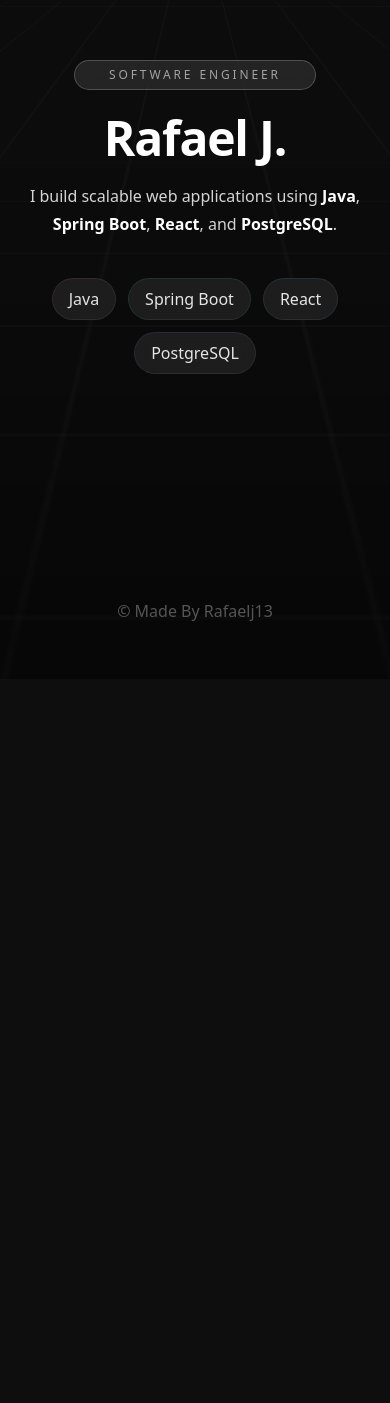
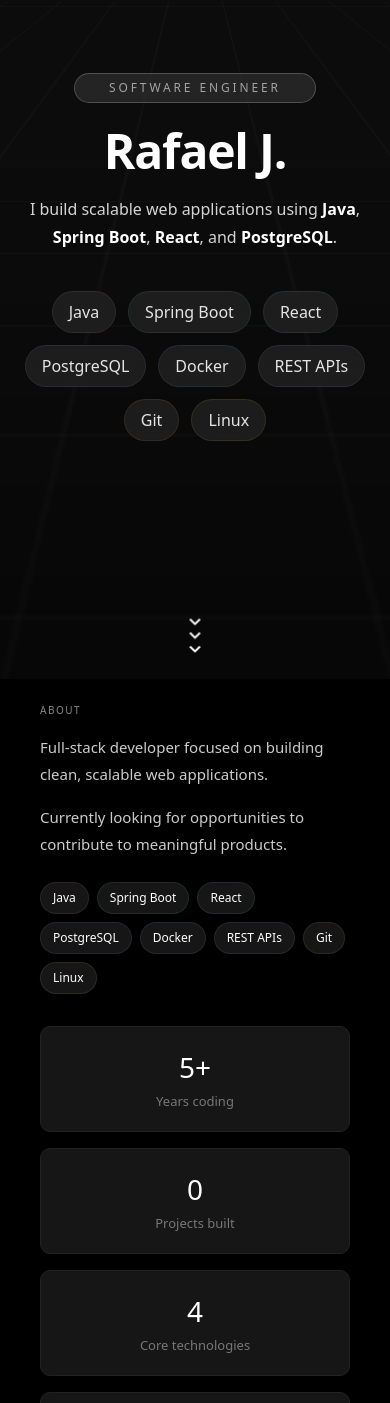
Before and after one commit to RafaelJ13/Portfolio, a React (Vite) app: page / in a window 390 px wide. Shown: the part 165-1568 px from the top of the page. Before the commit the page ends 844 px from the top, so only its background shows below. Built offline with nearby package versions, Linux system fonts and the light colour scheme; no server answers.

Commit message:
feat: integrate Lenis for smooth scrolling and enhance App layout with About section

```diff
--- a/package.json
+++ b/package.json
@@ -10,6 +10,7 @@
     "preview": "vite preview"
   },
   "dependencies": {
+    "lenis": "^1.3.23",
     "react": "^19.2.4",
     "react-dom": "^19.2.4"
   },
--- a/src/App.jsx
+++ b/src/App.jsx
@@ -1,23 +1,43 @@
+import Lenis from 'lenis'
+import { useEffect } from 'react';
+
 import BackgroundGrid from './Components/background/BackgroundGrid'
 import HeroSection from './Components/sections/HeroSection';
 import CustomCursor from './Components/ui/CustomCursor';
 import SiteFooter from './Components/ui/SiteFooter';
 import useCustomCursor from './hooks/useCustomCursor';
+import About from './Components/sections/About'
 
 function App() {
     const { cursorEnabled, cursorPoint, isCursorHovering } = useCustomCursor();
 
+        useEffect(() => {
+            const lenis = new Lenis()
+            function raf(time) {
+                lenis.raf(time)
+                requestAnimationFrame(raf)
+            }
+            requestAnimationFrame(raf)
+        }, [])
+
     return (
-        <div className="min-h-screen bg-neutral-900 text-white overflow-hidden relative">
+        <>
+            <div className="min-h-screen bg-neutral-900 text-white relative ">
                 <CustomCursor
                     cursorEnabled={cursorEnabled}
                     cursorPoint={cursorPoint}
                     isCursorHovering={isCursorHovering}
                 />
+                    <div className="absolute inset-0 overflow-hidden">
                         <BackgroundGrid />
+                    </div>
                 <HeroSection />
+            </div>
+            <div>
+                <About />
                 <SiteFooter />
             </div>
+        </>
     );
 }
 
--- /dev/null
+++ b/src/Components/sections/About.jsx
@@ -0,0 +1,49 @@
+import useGitHubRepoCount from '../../hooks/useGithubRepoCount.js'
+import '../../styles/About.css'
+import techStack from '../../data/techStack.js'
+
+function About() {
+
+    const repoCount = useGitHubRepoCount("RafaelJ13");
+
+    const stats = [
+        { num: "5+", label: "Years coding" },
+        { num: repoCount.toString(),  label: "Projects built" },
+        { num: "4",  label: "Core technologies" },
+        { num: "PT", label: "Based in Portugal" },
+    ];
+
+
+    return (
+        <section id="about" className="min-h-screen snap-start flex flex-col justify-center border-b border-neutral-900">
+            <div className="max-w-4xl w-full mx-auto px-10">
+                <p className="section-label -mb-6">About</p>
+                <div className="about-grid">
+                    <div className="about-text">
+                        <p>Full-stack developer focused on building clean, scalable web applications.</p>
+                        <p>Currently looking for opportunities to contribute to meaningful products.</p>
+
+                        <div className="skills-grid">
+                            {techStack.map((s) => (
+                                <span key={s.name} className={`skill-tag-tw border ${s.tone} ${s.hoverTone} transition-colors duration-200`}>
+                                    {s.name}
+                                </span>
+                            ))}
+                        </div>
+                    </div>
+
+                    <div className="about-stats">
+                        {stats.map((s) => (
+                            <div key={s.label} className="stat">
+                                <div className="stat-num">{s.num}</div>
+                                <div className="stat-label">{s.label}</div>
+                            </div>
+                        ))}
+                    </div>
+                </div>
+            </div>
+        </section>
+    );
+}
+
+export default About;
--- a/src/Components/sections/HeroSection.jsx
+++ b/src/Components/sections/HeroSection.jsx
@@ -36,7 +36,7 @@ function HeroSection() {
   const nextIndex = (index + 1) % roles.length;
 
   return (
-    <main className='relative z-10 flex min-h-[calc(100vh-80px)] items-center justify-center px-6 md:px-10'>
+    <main className='min-h-screen snap-start relative z-10 flex items-center justify-center px-6 md:px-10 overflow-hidden'>
       <section className='mx-auto flex w-full max-w-5x1 flex-col items-center text-center'>
         <div className='inline-flex flex-col items-center'>
           <div className='mb-6 overflow-hidden whitespace-nowrap rounded-full border border-white/20 bg-white/10 px-4 py-1.5 text-center text-xs font-medium uppercase tracking-[0.24em] text-neutral-400 backdrop-blur'>
@@ -78,9 +78,8 @@ function HeroSection() {
           left: "50%",
           transform: "translateX(-50%)"
         }}>
-          <ScrollArrow />
+            <ScrollArrow />
         </div>
-
     </main>
   );
 }
--- a/src/Components/ui/ScrollArrow.jsx
+++ b/src/Components/ui/ScrollArrow.jsx
@@ -4,7 +4,7 @@ function ScrollArrow() {
     const [visible, setVisible] = useState(true);
 
     useEffect(() => {
-        const handleScroll = () => setVisible(window.scrollY > 100);
+        const handleScroll = () => setVisible(window.scrollY < 100);
         window.addEventListener("scroll", handleScroll);
         return () => window.removeEventListener("scroll", handleScroll);
 
@@ -14,7 +14,7 @@ function ScrollArrow() {
             onClick={() => window.scrollTo({ top: window.innerHeight, behavior: "smooth" })}
             style={{
                 opacity: visible ? 1 : 0,
-                transform: "opacity 0.3s",
+                transition: "opacity 0.3s",
             }}
         >
             <div style={{ display: "flex", flexDirection: "column", alignItems: "center", gap: "2px" }}>
@@ -25,7 +25,7 @@ function ScrollArrow() {
                     height="10"
                     viewBox="0 0 24 16"
                     fill="none"
-                    stroke="currentColor"
+                        stroke="white"
                     strokeWidth="3"
                     style={{ animation: `bounce 2s ${delay}s infinite` }}
                     >
--- a/src/Components/ui/SiteFooter.jsx
+++ b/src/Components/ui/SiteFooter.jsx
@@ -1,6 +1,6 @@
 function SiteFooter() {
   return (
-    <footer className='z10 flex items-center justify-center'>
+    <footer className="flex items-center justify-center py-6 text-xs text-neutral-500">
       © Made By Rafaelj13
     </footer>
   );
--- a/src/data/techStack.js
+++ b/src/data/techStack.js
@@ -19,6 +19,26 @@ const techStack = [
     tone: 'border-indigo-300/10',
     hoverTone: 'hover:border-indigo-300/20 hover:bg-indigo-400/10',
   },
+  {
+    name: 'Docker',
+    tone: 'border-blue-300/10',
+    hoverTone: 'hover:border-blue-300/20 hover:bg-blue-400/10',
+  },
+  {
+    name: 'REST APIs',
+    tone: 'border-violet-300/10',
+    hoverTone: 'hover:border-violet-300/20 hover:bg-violet-400/10',
+  },
+  {
+    name: 'Git',
+    tone: 'border-orange-300/10',
+    hoverTone: 'hover:border-orange-300/20 hover:bg-orange-400/10',
+  },
+  {
+    name: 'Linux',
+    tone: 'border-yellow-300/10',
+    hoverTone: 'hover:border-yellow-300/20 hover:bg-yellow-400/10',
+  },
 ];
 
 export default techStack;
--- /dev/null
+++ b/src/hooks/useGithubRepoCount.js
@@ -0,0 +1,14 @@
+import { useEffect, useState } from "react";
+
+function useGitHubRepoCount(username) {
+  const [count, setCount] = useState(0);
+
+  useEffect(() => {
+    fetch(`https://api.github.com/users/${username}`)
+      .then(response => response.json())
+      .then(data => setCount(data.public_repos));
+  }, [username]);
+
+  return count;
+}
+export default useGitHubRepoCount
--- /dev/null
+++ b/src/styles/About.css
@@ -0,0 +1,146 @@
+#about {
+    border-bottom: 0.5px solid hsl(0, 0%, 10%);
+}
+
+/* =======================
+   BASE (DESKTOP)
+======================= */
+
+.section-label {
+    font-size: 11px;
+    letter-spacing: 0.15em;
+    color: #888;
+    text-transform: uppercase;
+}
+
+.about-grid {
+    display: grid;
+    grid-template-columns: 1fr 1fr;
+    gap: 3rem;
+    align-items: center;
+}
+
+.about-text p {
+    font-size: 18px;
+    color: #ccc;
+    line-height: 1.8;
+    margin-bottom: 1rem;
+}
+
+.skills-grid {
+    display: flex;
+    flex-wrap: wrap;
+    gap: 8px;
+    margin-top: 1.5rem;
+}
+
+.skill-tag {
+    background: #161616;
+    border: 0.5px solid #2a2a2a;
+    border-radius: 20px;
+    padding: 8px 18px;
+    font-size: 14px;
+    color: #ddd;
+}
+
+.skill-tag.primary {
+    border-color: #3a3a3a;
+    color: #fff;
+}
+
+.skill-tag-tw {
+    border-radius: 20px;
+    padding: 8px 18px;
+    font-size: 14px;
+    color: #fff;
+    background: #161616;
+    cursor: default;
+}
+
+.about-stats {
+    display: grid;
+    grid-template-columns: 1fr 1fr;
+    gap: 1rem;
+}
+
+.stat {
+    background: #161616;
+    border: 0.5px solid #222;
+    border-radius: 10px;
+    padding: 2rem;
+}
+
+.stat-num {
+    font-size: 48px;
+    font-weight: 500;
+    margin-bottom: 4px;
+    color: #fff;
+}
+
+.stat-label {
+    font-size: 14px;
+    color: #777;
+}
+
+/* =======================
+   TABLET (≤768px)
+======================= */
+
+@media (max-width: 768px) {
+
+    .about-grid {
+        grid-template-columns: 1fr;
+        gap: 2rem;
+    }
+
+    .about-text p {
+        font-size: 16px;
+    }
+
+    .about-stats {
+        grid-template-columns: 1fr;
+    }
+
+    .stat {
+        padding: 1.5rem;
+        text-align: center;
+    }
+
+    .stat-num {
+        font-size: 32px;
+    }
+
+    .stat-label {
+        font-size: 13px;
+    }
+}
+
+/* =======================
+   MOBILE (≤480px)
+======================= */
+
+@media (max-width: 480px) {
+
+    .section-label {
+        font-size: 10px;
+        margin-bottom: 1rem
+    }
+
+    .about-text p {
+        font-size: 15px;
+    }
+
+    .skill-tag,
+    .skill-tag-tw {
+        font-size: 12px;
+        padding: 6px 12px;
+    }
+
+    .stat-num {
+        font-size: 28px;
+    }
+
+    .stat {
+        padding: 1.2rem;
+    }
+}
--- a/src/styles/index.css
+++ b/src/styles/index.css
@@ -5,8 +5,7 @@
 html,
 body,
 #root {
-	min-height: 100%;
-	background-color: #0E0E0E;
+	background-color: #000000;
 }
 
 body {
```
Also changed, not shown: 1 other file (tests, documents, lock files or other folders). Lines whose indentation alone changed are shown as unchanged.
